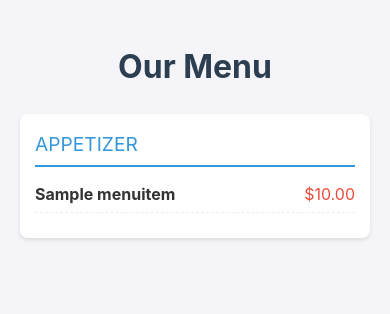
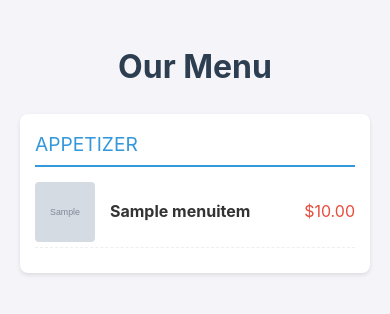
Before and after one commit to Kay-John/hotel-management-system, a Django app: page /restaurant/menu/ in a window 390 px wide. Shown: the top 314 px of the page. Run offline with Django 5.2, Linux system fonts and the light colour scheme; tables that the repository leaves empty hold one stand-in row (values such as "Sample post"); grey boxes marked "Sample" are stand-in pictures.

Commit message:
Initialize Hotel and Restaurant Management System
- Setup Django project with 'hotel' and 'restaurant' apps
- Implement models for room management, guests, stays, POS menu, tables, and orders
- Add folio charging logic to link restaurant orders to guest stays
- Register all models in Django Admin with custom views and QR code generation action
- Create mobile-friendly restaurant menu view with category grouping and food photos
- Configure media storage and serving for uploaded images and QR codes
- Include comprehensive unit test suite and project dependencies in requirements.txt

Co-authored-by: Kay-John <164562567+Kay-John@users.noreply.github.com>

```diff
--- a/restaurant/admin.py
+++ b/restaurant/admin.py
@@ -6,7 +6,7 @@ from .utils import generate_qr_code
 
 @admin.register(MenuItem)
 class MenuItemAdmin(admin.ModelAdmin):
-    list_display = ('name', 'category', 'price')
+    list_display = ('name', 'category', 'price', 'image')
     list_filter = ('category',)
     search_fields = ('name',)
 
--- a/restaurant/models.py
+++ b/restaurant/models.py
@@ -11,6 +11,7 @@ class MenuItem(models.Model):
     name = models.CharField(max_length=100)
     category = models.CharField(max_length=50, choices=CATEGORY_CHOICES)
     price = models.DecimalField(max_digits=10, decimal_places=2)
+    image = models.ImageField(upload_to='menu_items/', null=True, blank=True)
 
     def __str__(self):
         return self.name
--- a/restaurant/templates/restaurant/menu.html
+++ b/restaurant/templates/restaurant/menu.html
@@ -36,9 +36,21 @@
         .menu-item {
             display: flex;
             justify-content: space-between;
+            align-items: center;
             margin-bottom: 10px;
             padding-bottom: 5px;
             border-bottom: 1px dashed #eee;
+        }
+        .item-info {
+            display: flex;
+            align-items: center;
+        }
+        .item-image {
+            width: 60px;
+            height: 60px;
+            object-fit: cover;
+            border-radius: 4px;
+            margin-right: 15px;
         }
         .item-name {
             font-weight: bold;
@@ -55,7 +67,12 @@
         <div class="category-title">{{ category }}</div>
         {% for item in items %}
         <div class="menu-item">
-            <span class="item-name">{{ item.name }}</span>
+            <div class="item-info">
+                {% if item.image %}
+                <img src="{{ item.image.url }}" alt="{{ item.name }}" class="item-image">
+                {% endif %}
+                <span class="item-name">{{ item.name }}</span>
+            </div>
             <span class="item-price">${{ item.price }}</span>
         </div>
         {% endfor %}
```
Also changed, not shown: restaurant/tests.py (+14 -0 lines), hotel/migrations/0001_initial.py, restaurant/migrations/0001_initial.py, 1 other file.
